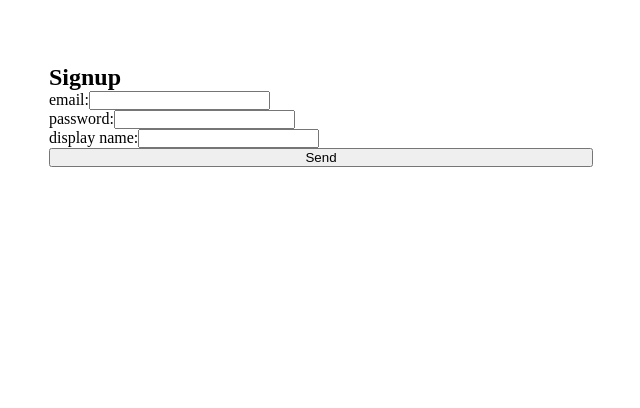
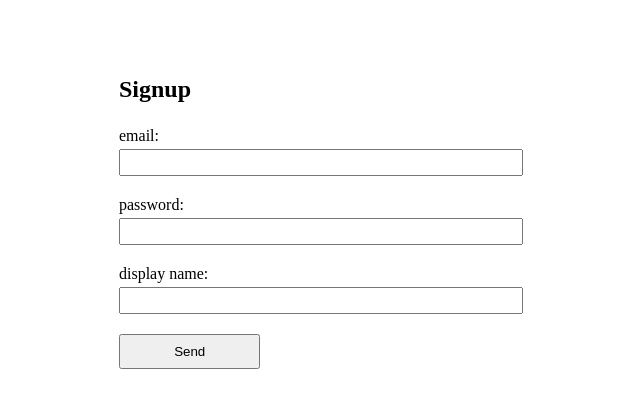
Before and after one commit to hamiat/chatty-time, a React (Create React App) app: page / in a window 1280 px wide. Shown: the top 408 px of the page, without its empty margins (319-959 px from the left). Built offline with nearby package versions, Linux system fonts and the light colour scheme.

Commit message:
wip: some basic styling added

```diff
--- a/src/hooks/useSignup.js
+++ b/src/hooks/useSignup.js
@@ -18,12 +18,12 @@ export const useSignup = () => {
             );
             console.log(response.user);
 
-            if (!res) {
+            if (!response) {
                 throw new Error("Could not complete signup");
             }
 
             //add display name to user
-            await res.user.updateProfile({ displayName });
+            await response.user.updateProfile({ displayName });
 
             setIsPending(false);
             setError(null);
--- a/src/pages/signup/Signup.js
+++ b/src/pages/signup/Signup.js
@@ -1,16 +1,17 @@
 import "./signup.scss";
-
-import React from "react";
 import { useState } from "react";
+import { useSignup } from "../../hooks/useSignup";
 
 export default function Signup() {
     const [email, setEmail] = useState();
     const [password, setPassword] = useState();
     const [displayName, setDisplayName] = useState("");
 
+    const { signup, isPending, error } = useSignup();
+
     const handleSubmit = (e) => {
         e.preventDefault();
-    console.log(email, password, displayName);
+        signup(email, password, displayName);
     };
 
     return (
@@ -40,7 +41,17 @@ export default function Signup() {
                     value={displayName}
                 />
             </label>
-      <button type="submit">Send</button>
+            {!isPending && (
+                <button className="btn" type="submit">
+                    Send
+                </button>
+            )}
+            {isPending && (
+                <button className="btn" disabled>
+                    loading...
+                </button>
+            )}
+            {error && <p>{error}</p>}
         </form>
     );
 }
--- a/src/pages/signup/signup.scss
+++ b/src/pages/signup/signup.scss
@@ -1,7 +1,32 @@
 .form {
     display: flex;
     flex-direction: column;
-   width: 50%;
-   margin: 0 auto;
-padding: 64px 48px;
+    width: 80%;
+    margin: 0 auto;
+    padding: 64px 48px;
+    max-width: 500px;
+
+    h2 {
+        padding: 12px 0;
+    }
+
+    label {
+        display: flex;
+        flex-direction: column;
+        padding: 8px 0;
+
+        span {
+            padding: 4px 0;
+        }
+
+        input {
+            padding: 4px 0;
+        }
+    }
+
+    .btn {
+        margin: 12px 0;
+        padding: 8px 0;
+        width: 35%;
+    }
 }
```
Lines whose indentation alone changed are shown as unchanged.
